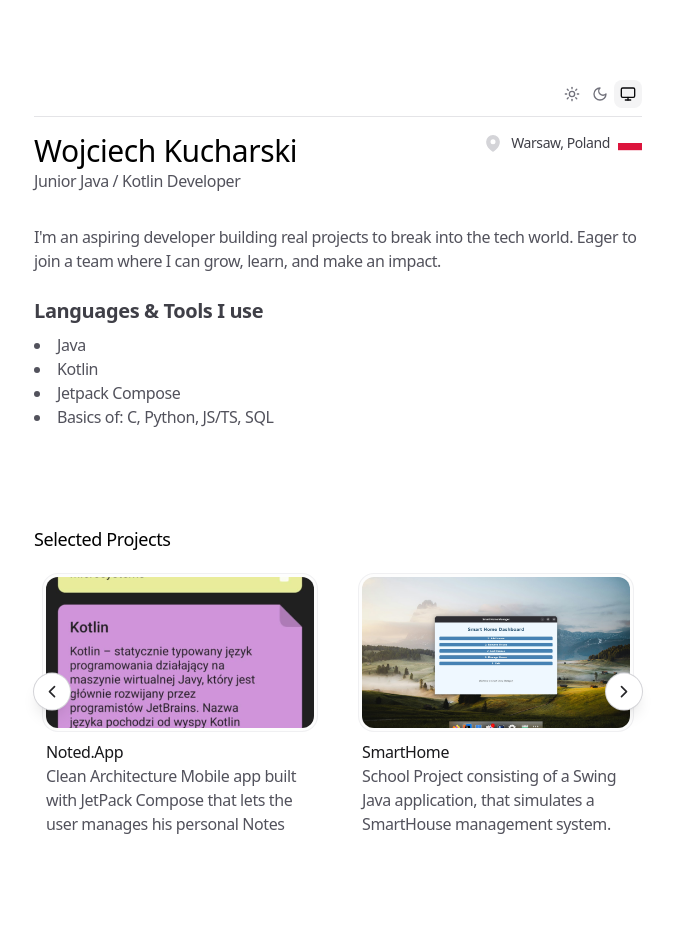
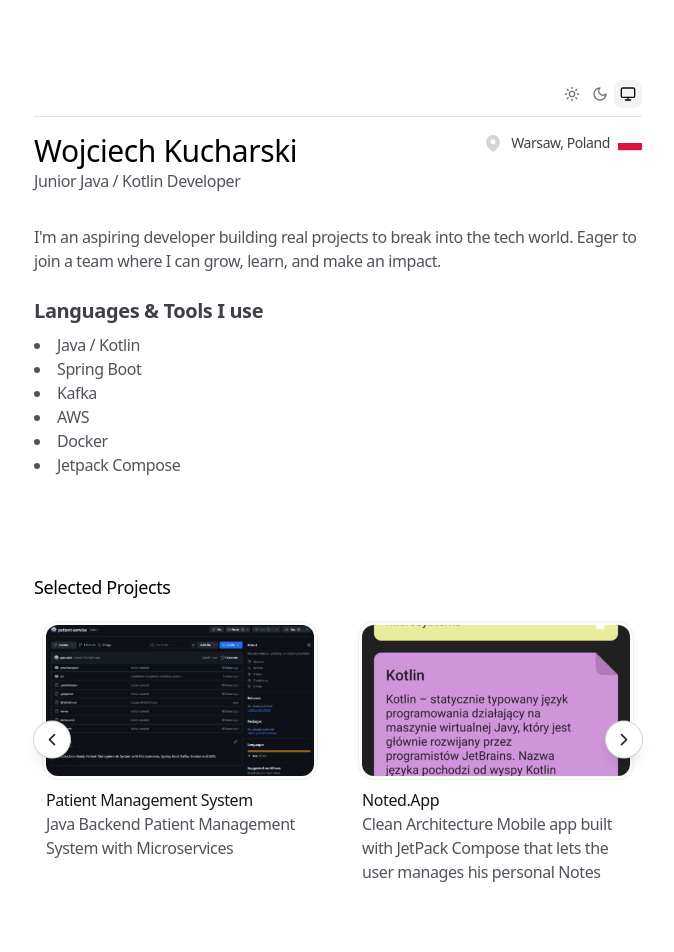
Before and after one commit to aph-nick/portfolio, a Next.js app: page / in a window 1280 px wide. Shown: the top 952 px of the page, without its empty margins (302-976 px from the left). Built offline with nearby package versions, Linux system fonts and the light colour scheme.

Commit message:
added new project (patient-management)

```diff
--- a/app/data.ts
+++ b/app/data.ts
@@ -29,13 +29,22 @@ type SocialLink = {
 
 export const PROJECTS: Project[] = [
   {
+    name: 'Patient Management System',
+    description:
+      'Java Backend Patient Management System with Microservices',
+    link: 'https://github.com/aph-nick/patient-service',
+    image:
+      '/patientservice.jpg',
+    id: 'project1',
+  },
+  {
     name: 'Noted.App',
     description:
       'Clean Architecture Mobile app built with JetPack Compose that lets the user manages his personal Notes',
     link: 'https://github.com/aph-nick/Noted.app',
     image:
       '/noted.jpg',
-    id: 'project1',
+    id: 'project2',
   },
   {
     name: 'SmartHome',
@@ -43,7 +52,7 @@ export const PROJECTS: Project[] = [
     link: 'https://github.com/aph-nick/SmartHomeManagementSwingUI',
     image:
       '/gui.jpg',
-    id: 'project2',
+    id: 'project3',
   },
   {
     name: 'SimpleMail',
@@ -52,7 +61,7 @@ export const PROJECTS: Project[] = [
     image:
       '/simplemail.jpg',
 
-    id: 'project5',
+    id: 'project4',
   },
   {
     name: 'Web Portfolio',
@@ -60,7 +69,7 @@ export const PROJECTS: Project[] = [
     link: 'https://github.com/aph-nick/portfolio',
     image:
       '/portfolio.jpg',
-    id: 'project3',
+    id: 'project5',
   },
   {
     name: 'Weather.now',
@@ -68,7 +77,7 @@ export const PROJECTS: Project[] = [
     link: 'https://github.com/aph-nick/Weather.now',
     image:
       '/weather.jpg',
-    id: 'project4',
+    id: 'project6',
   },
   {
     name: 'SimpleGraphMaker',
@@ -76,7 +85,7 @@ export const PROJECTS: Project[] = [
     link: 'https://github.com/aph-nick/SmartGraphMaker',
     image:
       '/graph.jpg',
-    id: 'project5',
+    id: 'project7',
   },
   {
     name: 'Aphelium',
@@ -85,7 +94,7 @@ export const PROJECTS: Project[] = [
     link: 'https://steamcommunity.com/groups/ApheliumCommunity',
     image:
       '/aphelium.jpg',
-    id: 'project6',
+    id: 'project8',
   },
 ]
 
--- a/app/page.tsx
+++ b/app/page.tsx
@@ -150,10 +150,12 @@ export default function Personal() {
             Languages & Tools I use
           </h3>
           <ul className="list-disc list-inside text-zinc-600 dark:text-zinc-400">
-            <li>Java</li>
-            <li>Kotlin</li>
+            <li>Java / Kotlin</li>
+            <li>Spring Boot</li>
+            <li>Kafka</li>
+            <li>AWS</li>
+            <li>Docker</li>
             <li>Jetpack Compose</li>
-            <li>Basics of: C, Python, JS/TS, SQL</li>
           </ul>
         </div>
       </motion.section>
```
Also changed, not shown: public/patient.png (added), public/patientservice.jpg (added).
